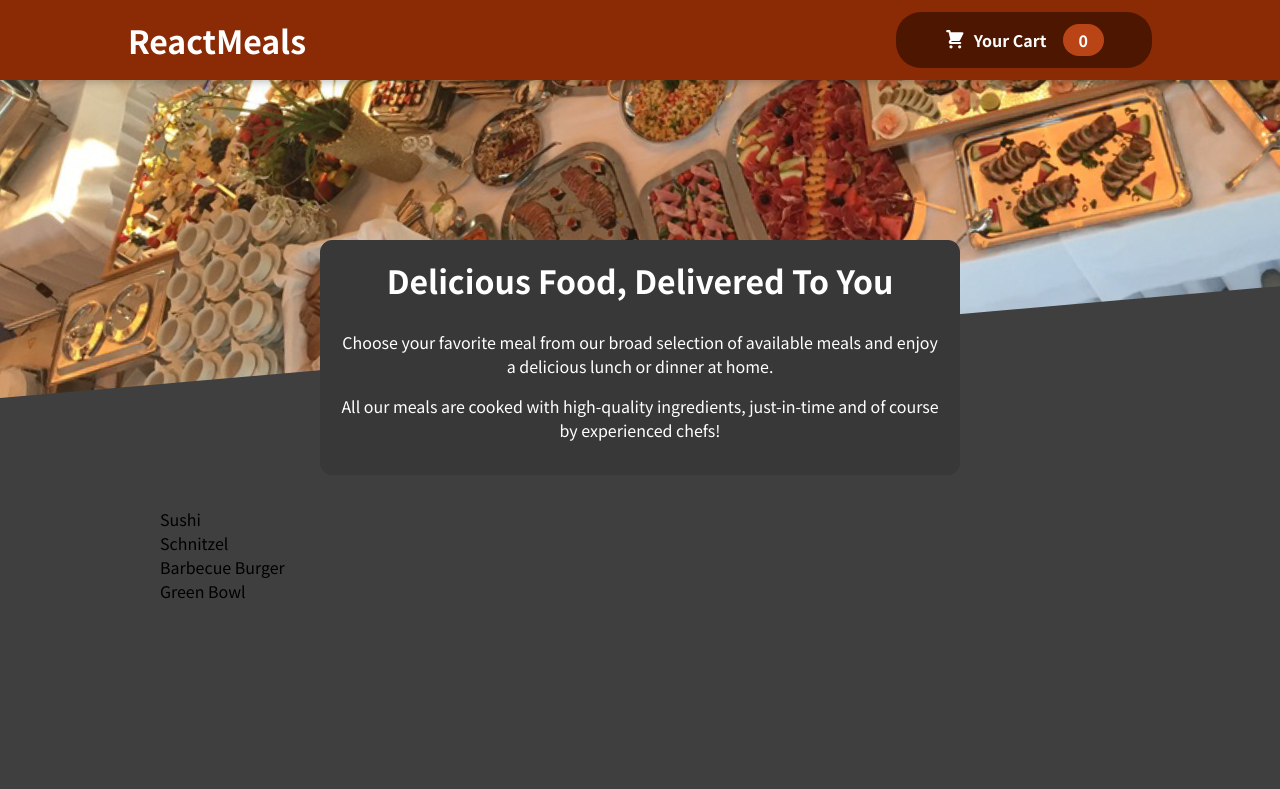
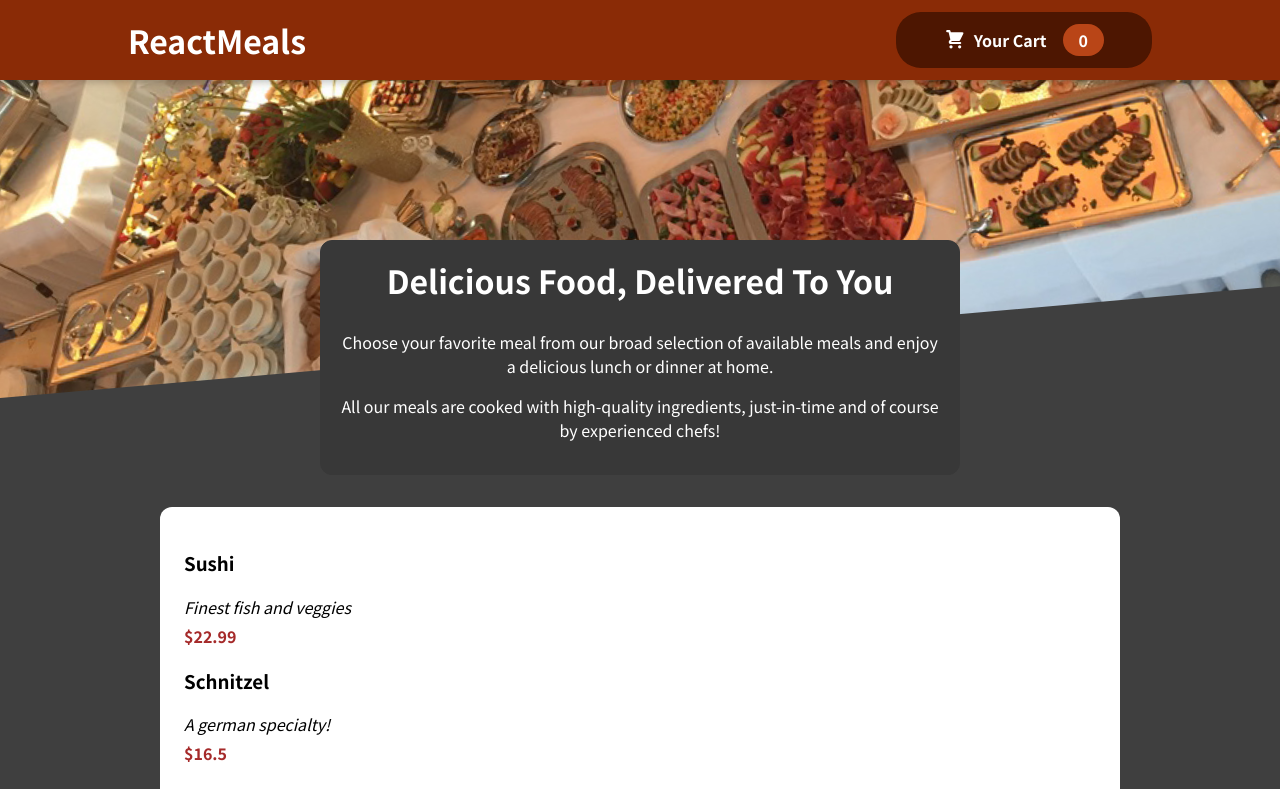
Before and after one commit to lalithcodelover/food-order-apps, a React (Create React App) app: page / in a window 1280 px wide. Shown: the top 789 px of the page. Built offline with nearby package versions, Linux system fonts and the light colour scheme.

Commit message:
meals item css added

```diff
--- a/src/components/Meals/AvailableMeals.js
+++ b/src/components/Meals/AvailableMeals.js
@@ -1,5 +1,5 @@
 import React from "react";
-import classes from './AvailableMeals.module.css'
+import classes from "./AvailableMeals.module.css";
 
 const DUMMY_MEALS = [
   {
@@ -29,7 +29,15 @@
 ];
 
 const AvailableMeals = () => {
-  const MealsList = DUMMY_MEALS.map((meal) => <li>{meal.name}</li>);
+  const MealsList = DUMMY_MEALS.map((meal) => {
+    return (
+      <li>
+        <h3>{meal.name}</h3>
+        <div className={classes.description}>{meal.description}</div>
+        <div className={classes.price}>${meal.price}</div>
+      </li>
+    );
+  });
 
   return (
     <section className={classes.meals}>
--- a/src/components/Meals/AvailableMeals.module.css
+++ b/src/components/Meals/AvailableMeals.module.css
@@ -3,14 +3,31 @@
   width: 90%;
   margin: 2rem auto;
   animation: meals-appear 1s ease-out forwards;
+  background-color: white;
+  border-radius: 12px;
+  border: 1px white;
 }
 
 .meals ul {
   list-style: none;
   margin: 0;
-    padding: 0;
+  width: 40rem;
+  padding: 1.5rem;
+  border-radius: 12px;
+}
+.meals li {
+  padding: 0%;
 }
 
+.description {
+  font-style: italic;
+}
+.price {
+  padding-top: 5px;
+  color: brown;
+  font-size: 1rem;
+  font-weight: 900;
+}
 @keyframes meals-appear {
   from {
     opacity: 0;
```
Lines whose indentation alone changed are shown as unchanged.
